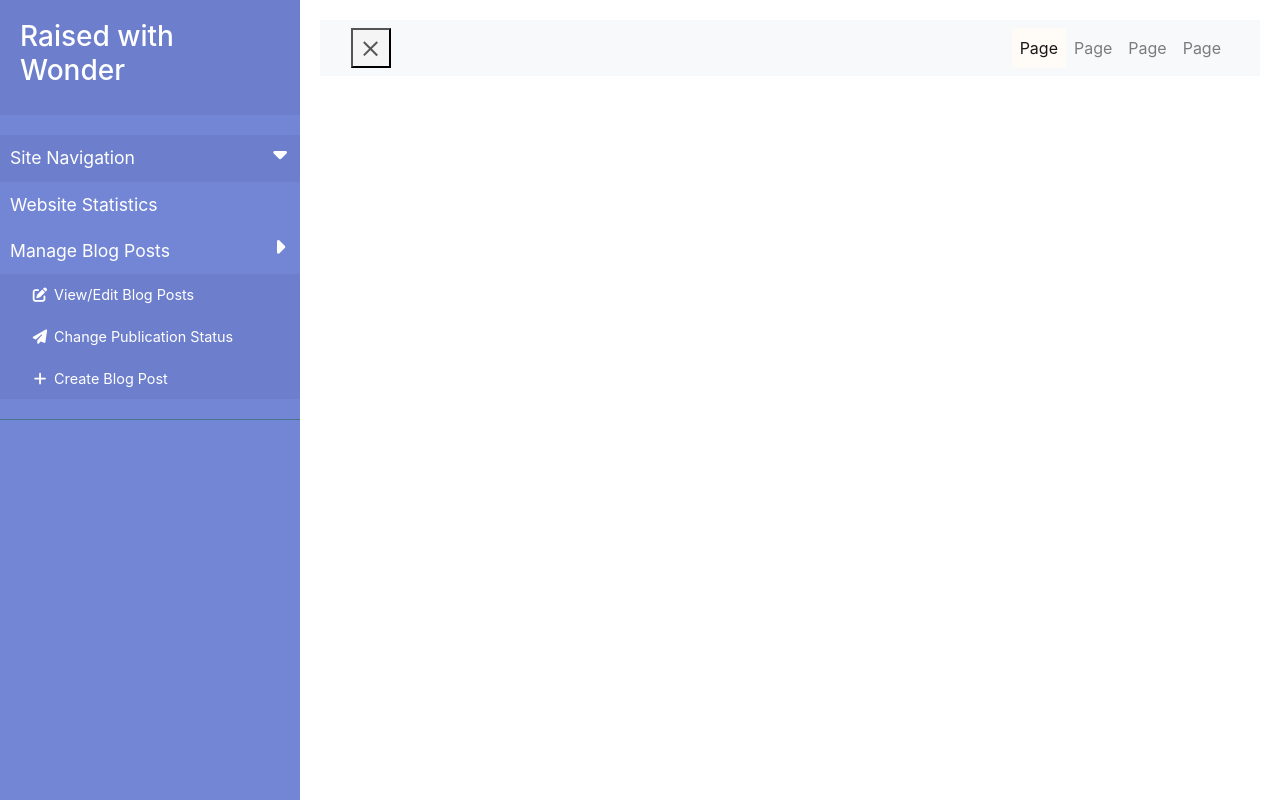
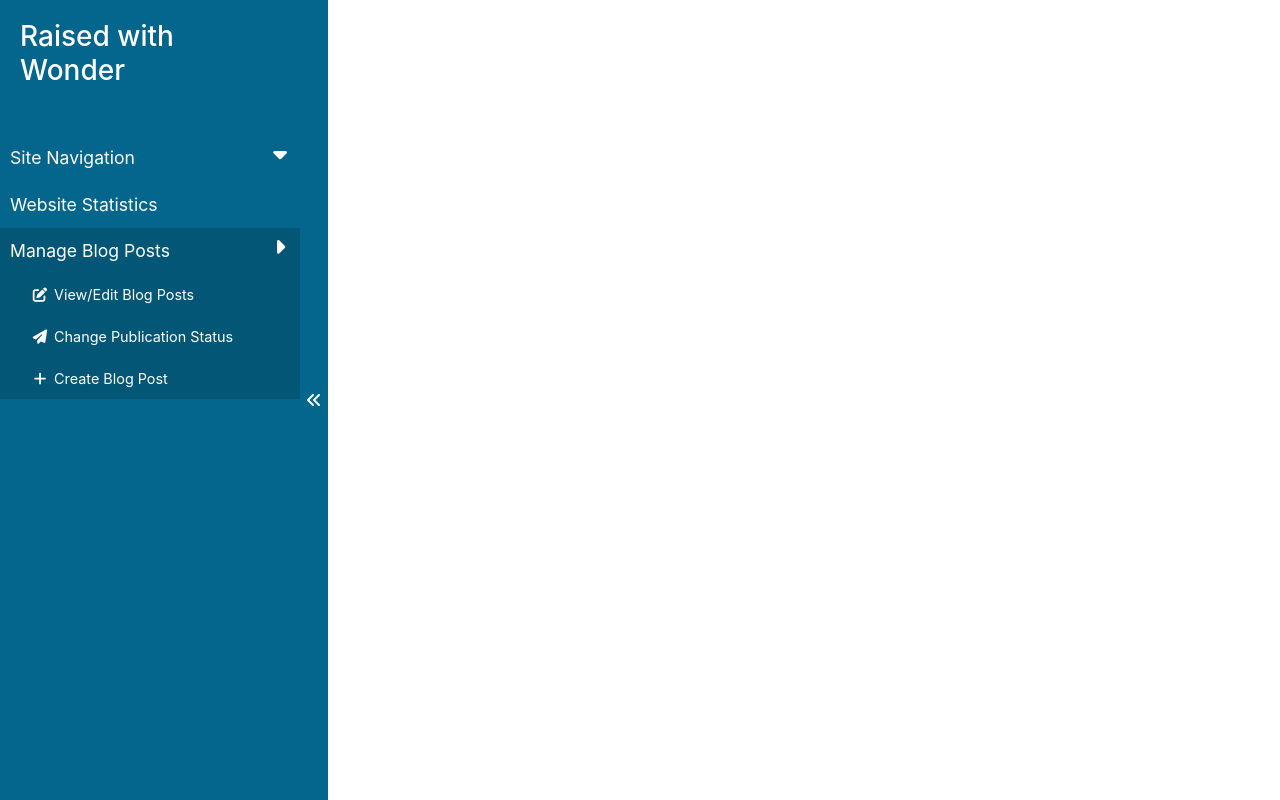
Before and after one commit to UhmBrock/raised-with-wonder-blog, a React (Create React App) app: page /admin in a window 1280 px wide. Built offline with nearby package versions, Linux system fonts and the light colour scheme.

Commit message:
Finished admin navbar & animations

```diff
--- a/src/components/Admin/Admin-Home/Admin-Home.scss
+++ b/src/components/Admin/Admin-Home/Admin-Home.scss
@@ -2,8 +2,6 @@
     CONTENT STYLE
 ----------------------------------------------------- */
 #content {
-    width: 100%;
-    padding: 20px;
     min-height: 100vh;
     transition: all 0.3s;
 }
@@ -21,7 +19,7 @@
         display: block;
         background: #555;
         transition: all 0.8s cubic-bezier(0.810, -0.330, 0.345, 1.375);
-        transition-delay: 0.2s;
+        transition-delay: 0.25s;
 
         &:first-of-type {
             transform: rotate(45deg) translate(2px, 2px);
--- a/src/components/Admin/Admin-Home/Admin-Home.tsx
+++ b/src/components/Admin/Admin-Home/Admin-Home.tsx
@@ -1,63 +1,28 @@
-import React from 'react';
+import React, { useState } from 'react';
 import AdminSidebar from '../Admin-Sidebar/Admin-Sidebar';
 import "./Admin-Home.scss";
+import { stat } from 'fs';
+import { useLocation } from 'react-router-dom';
 
 interface AHProps {
 
 }
 
 interface AHState {
-
 }
 
 const AdminHome: React.FunctionComponent<AHProps> = () => {
 
+    const location = useLocation();
 
     return (
         <div className="wrapper">
-            {
-                /**
-                 * The idea for this page is a side navbar (in addition to keeping the main top navbar)
-                 * that contains navigation for all administrative tasks.
-                 * The rest of the right side of the screen will be dedicated to data display / tooling.
-                 * See https://startbootstrap.com/templates/sb-admin/ for examples.
-                 *
-                 * DataTables plug in for jquery: https://datatables.net/
-                 */
-            }
+
             <AdminSidebar/>
+
             <div id="content">
 
-            <nav className="navbar navbar-expand-lg navbar-light bg-light">
-                <div className="container-fluid">
 
-                    <button type="button" id="sidebarCollapse" className="navbar-btn">
-                        <span></span>
-                        <span></span>
-                        <span></span>
-                    </button>
-                    <button className="btn btn-dark d-inline-block d-lg-none ml-auto" type="button" data-toggle="collapse" data-target="#navbarSupportedContent" aria-controls="navbarSupportedContent" aria-expanded="false" aria-label="Toggle navigation">
-                        <i className="fas fa-align-justify"></i>
-                    </button>
-
-                    <div className="collapse navbar-collapse" id="navbarSupportedContent">
-                        <ul className="nav navbar-nav ml-auto">
-                            <li className="nav-item active">
-                                <a className="nav-link" href="#">Page</a>
-                            </li>
-                            <li className="nav-item">
-                                <a className="nav-link" href="#">Page</a>
-                            </li>
-                            <li className="nav-item">
-                                <a className="nav-link" href="#">Page</a>
-                            </li>
-                            <li className="nav-item">
-                                <a className="nav-link" href="#">Page</a>
-                            </li>
-                        </ul>
-                    </div>
-                </div>
-            </nav>
 
             </div>
         </div>
--- a/src/components/Admin/Admin-Sidebar/Admin-Sidebar.scss
+++ b/src/components/Admin/Admin-Sidebar/Admin-Sidebar.scss
@@ -1,3 +1,6 @@
+$BG_COLOR_ACTIVE: #045676; // #7386D5;
+$BG_COLOR_BASE: #05668D; // #6D7FCC;
+
 .wrapper {
     display: flex;
     width: 100%;
@@ -5,27 +8,45 @@
     perspective: 1500px;
 }
 
+#collapse-button {
+    border: none;
+    background: #ffffff;
+    color: #000000;
+    transition: all 0.6s cubic-bezier(0.945, 0.020, 0.270, 0.665);
+    transition-delay: 0.2s;
+    transform-origin: top right;
+
+    &.active {
+        background: $BG_COLOR_BASE;
+        color: #ffffff;
+    }
+
+    &:focus {
+        outline: none;
+        box-shadow: none;
+    }
+
+}
+
 #sidebar {
     min-width: 300px;
     max-width: 300px;
-    background: #7386D5;
+    background: $BG_COLOR_BASE;
     color: #fff;
-    transition: all 0.6s cubic-bezier(0.945, 0.020, 0.270, 0.665);
+    transition: all .5s cubic-bezier(0.945, 0.020, 0.270, 0.665);
     transform-origin: bottom left;
 
     &.active {
         margin-left: -300px;
-        transform: rotateY(100deg);
     }
 
     .sidebar-header {
         padding: 20px;
-        background: #6d7fcc;
+        background: $BG_COLOR_BASE;
     }
 
     ul.components {
         padding: 20px 0;
-        border-bottom: 1px solid #47748b;
     }
 
     ul {
@@ -36,7 +57,7 @@
         }
 
         li.active a {
-            background: #6d7fcc;
+            background: $BG_COLOR_ACTIVE;
         }
 
         li a {
@@ -46,7 +67,7 @@
             color: #fff;
 
             &:hover {
-                color: #7386D5;
+                color: $BG_COLOR_BASE;
                 background: #fff;
                 text-decoration: none;
             }
@@ -62,25 +83,16 @@
 ul ul a {
     font-size: 0.9em !important;
     padding-left: 30px !important;
-    background: #6d7fcc;
+    background: $BG_COLOR_ACTIVE;
 }
 
 a {
 
     &[aria-expanded="true"] {
         color: #fff;
-        background: #6d7fcc;
+        background: $BG_COLOR_ACTIVE;
     }
 
-    &.download {
-        background: #fff;
-        color: #7386D5;
-    }
-
-    &.article, &.article:hover {
-        background: #6d7fcc !important;
-        color: #fff !important;
-    }
 }
 
 #homeDropdown, #blogDropdown {
@@ -103,31 +115,12 @@ a {
 ----------------------------------------------------- */
 @media (max-width: 768px) {
     #sidebar {
-        margin-left: -250px;
+        margin-left: -300px;
         transform: rotateY(90deg);
     }
     #sidebar.active {
         margin-left: 0;
         transform: none;
     }
-    #sidebarCollapse span:first-of-type,
-    #sidebarCollapse span:nth-of-type(2),
-    #sidebarCollapse span:last-of-type {
-        transform: none;
-        opacity: 1;
-        margin: 5px auto;
-    }
-    #sidebarCollapse.active span {
-        margin: 0 auto;
-    }
-    #sidebarCollapse.active span:first-of-type {
-        transform: rotate(45deg) translate(2px, 2px);
-    }
-    #sidebarCollapse.active span:nth-of-type(2) {
-        opacity: 0;
-    }
-    #sidebarCollapse.active span:last-of-type {
-        transform: rotate(-45deg) translate(1px, -1px);
-    }
 
 }
--- a/src/components/Admin/Admin-Sidebar/Admin-Sidebar.tsx
+++ b/src/components/Admin/Admin-Sidebar/Admin-Sidebar.tsx
@@ -1,20 +1,29 @@
-import React, { FunctionComponent } from 'react';
+import React, { FunctionComponent, useState } from 'react';
 
 import "./Admin-Sidebar.scss";
+import { useLocation, useRouteMatch } from 'react-router-dom';
 
 interface ASProps {
 
 }
 
-const AdminSidebar: FunctionComponent<ASProps> = () => {
+const AdminSidebar: FunctionComponent<ASProps> = (props: ASProps) => {
+
+    const [sidebarVisible, setSidebarVisible] = useState<boolean>(true);
+    const { path, url } = useRouteMatch();
+    const location = useLocation();
+
+    console.log(path, url)
+
     return (
-        <nav id="sidebar">
+        <div className="nav">
+            <nav id="sidebar" className={sidebarVisible ? "" : "active"}>
                 <div className="sidebar-header">
                     <h3>Raised with Wonder</h3>
                 </div>
 
                 <ul className="list-unstyled components">
-                <li className="active">
+                    <li>
                         <a id="homeDropdown" href="#homeSubmenu" data-toggle="collapse" aria-expanded="false" className="clearfix collapsed">
                             <span>Site Navigation</span><i className="fas fa-caret-down"/>
                         </a>
@@ -33,9 +42,11 @@ const AdminSidebar: FunctionComponent<ASProps> = () => {
                             </li>
                         </ul>
                     </li>
+                    <li className={ location.pathname === `${path}/stats` ? "active" : ""}>
+                        <a href={ `${path}/stats`}>Website Statistics</a>
+                    </li>
                     <li>
-                    <a href="#statistics">Website Statistics</a>
-                    <a id="blogDropdown" href="#blogSubmenu" data-toggle="collapse" aria-expanded="false" className="clearfix">
+                        <a id="blogDropdown" href="#blogSubmenu" data-toggle="collapse" aria-expanded="true" className="clearfix">
                             <span>Manage Blog Posts</span><i className="fas fa-caret-down"/>
                         </a>
                         <ul className="collapse list-unstyled show" id="blogSubmenu">
@@ -52,6 +63,10 @@ const AdminSidebar: FunctionComponent<ASProps> = () => {
                     </li>
                 </ul>
             </nav>
+            <button id="collapse-button" className={sidebarVisible ? "active" : ""} onClick={ () => { setSidebarVisible(!sidebarVisible) }}>
+                <i className={"fas " + ( sidebarVisible ? "fa-angle-double-left" : "fa-angle-double-right")}></i>
+            </button>
+        </div>
     )
 }
 
--- a/src/components/Base-App/NavBar/NavBar.scss
+++ b/src/components/Base-App/NavBar/NavBar.scss
@@ -6,7 +6,7 @@ $FONT_COLOR: #fffbf6;
     src: url(../../../assets/Silverberry-Regular.ttf);
 }
 
-.navbar {
+#mainNav {
     background-color: $BG_COLOR;
 
     .navbar-brand, .navbar-brand:hover {
@@ -25,8 +25,8 @@ $FONT_COLOR: #fffbf6;
 }
 
 .active {
-    background-color: $FONT_COLOR !important;
-    color: $BG_COLOR !important;
+    background-color: $FONT_COLOR;
+    color: $BG_COLOR;
 }
 
 .search {
--- a/src/components/Base-App/NavBar/Navbar.tsx
+++ b/src/components/Base-App/NavBar/Navbar.tsx
@@ -21,7 +21,7 @@ export default class Navbar extends React.Component<NavbarProps, NavbarState> {
 
     render() {
         return (
-            <nav className="navbar nav-pills navbar-light fixed-top navbar-expand-xl">
+            <nav id="mainNav" className="navbar nav-pills navbar-light fixed-top navbar-expand-xl">
                 <div className="navbar-header">
                     <a className="navbar-brand ml-3" href="/home">
                         raised with wonder
```
Lines whose indentation alone changed are shown as unchanged.
